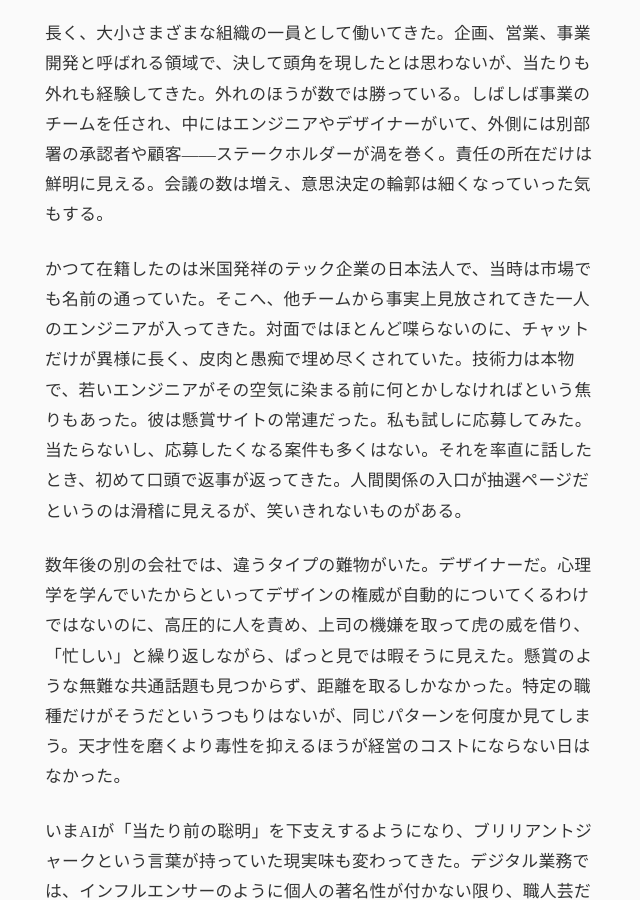
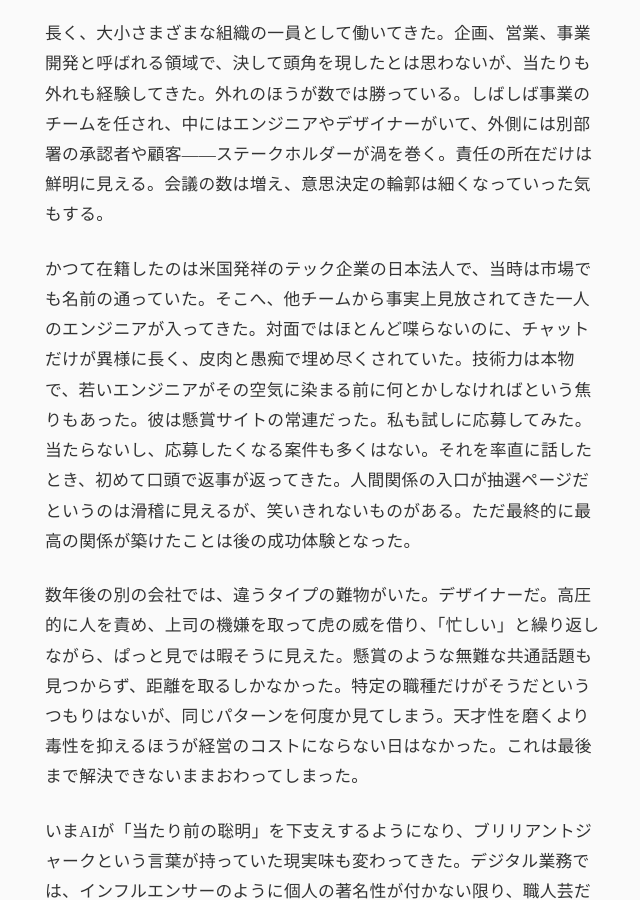
Before and after one commit to yozniax/logs, a Jekyll site: the page built from _posts/2026-05-03-brilliant-jerk.md, in a window 1280 px wide and 900 px high, scrolled down 712 px. Shown: the whole window, without its empty margins (315-955 px from the left). Built offline with Jekyll 4.4.1, drawn with Linux system fonts in a browser that asks for light colours; some web fonts are replaced.

Commit message:
Refine text in ブリリアントジャーク post to improve clarity and flow, enhancing the narrative around workplace dynamics and the evolving perception of 'brilliant jerks' in the context of AI.

```diff
--- a/_posts/2026-05-03-brilliant-jerk.md
+++ b/_posts/2026-05-03-brilliant-jerk.md
@@ -13,9 +13,9 @@ image: /assets/post-images/20260503-brilliant-jerk.png
 
 長く、大小さまざまな組織の一員として働いてきた。企画、営業、事業開発と呼ばれる領域で、決して頭角を現したとは思わないが、当たりも外れも経験してきた。外れのほうが数では勝っている。しばしば事業のチームを任され、中にはエンジニアやデザイナーがいて、外側には別部署の承認者や顧客——ステークホルダーが渦を巻く。責任の所在だけは鮮明に見える。会議の数は増え、意思決定の輪郭は細くなっていった気もする。
 
-かつて在籍したのは米国発祥のテック企業の日本法人で、当時は市場でも名前の通っていた。そこへ、他チームから事実上見放されてきた一人のエンジニアが入ってきた。対面ではほとんど喋らないのに、チャットだけが異様に長く、皮肉と愚痴で埋め尽くされていた。技術力は本物で、若いエンジニアがその空気に染まる前に何とかしなければという焦りもあった。彼は懸賞サイトの常連だった。私も試しに応募してみた。当たらないし、応募したくなる案件も多くはない。それを率直に話したとき、初めて口頭で返事が返ってきた。人間関係の入口が抽選ページだというのは滑稽に見えるが、笑いきれないものがある。
+かつて在籍したのは米国発祥のテック企業の日本法人で、当時は市場でも名前の通っていた。そこへ、他チームから事実上見放されてきた一人のエンジニアが入ってきた。対面ではほとんど喋らないのに、チャットだけが異様に長く、皮肉と愚痴で埋め尽くされていた。技術力は本物で、若いエンジニアがその空気に染まる前に何とかしなければという焦りもあった。彼は懸賞サイトの常連だった。私も試しに応募してみた。当たらないし、応募したくなる案件も多くはない。それを率直に話したとき、初めて口頭で返事が返ってきた。人間関係の入口が抽選ページだというのは滑稽に見えるが、笑いきれないものがある。ただ最終的に最高の関係が築けたことは後の成功体験となった。
 
-数年後の別の会社では、違うタイプの難物がいた。デザイナーだ。心理学を学んでいたからといってデザインの権威が自動的についてくるわけではないのに、高圧的に人を責め、上司の機嫌を取って虎の威を借り、「忙しい」と繰り返しながら、ぱっと見では暇そうに見えた。懸賞のような無難な共通話題も見つからず、距離を取るしかなかった。特定の職種だけがそうだというつもりはないが、同じパターンを何度か見てしまう。天才性を磨くより毒性を抑えるほうが経営のコストにならない日はなかった。
+数年後の別の会社では、違うタイプの難物がいた。デザイナーだ。高圧的に人を責め、上司の機嫌を取って虎の威を借り、「忙しい」と繰り返しながら、ぱっと見では暇そうに見えた。懸賞のような無難な共通話題も見つからず、距離を取るしかなかった。特定の職種だけがそうだというつもりはないが、同じパターンを何度か見てしまう。天才性を磨くより毒性を抑えるほうが経営のコストにならない日はなかった。これは最後まで解決できないままおわってしまった。
 
 いまAIが「当たり前の聡明」を下支えするようになり、ブリリアントジャークという言葉が持っていた現実味も変わってきた。デジタル業務では、インフルエンサーのように個人の著名性が付かない限り、職人芸だけを盾にする合理性は薄れていく。ブリリアントでなくても回る。ならばジャークは不要だという読み方も成り立つ。以前は腕が立つからこそ抱え込むという政治があったが、いまは平均的な説明責任と、そこから脱線しない人格のほうが選別基準に近づいているように見える。歓声の下が空洞に感じるのは、その転換がきれいごとだからではなく、人をつなぐ糸口がますます拍子抜けになりそうだからだ。
 
```
